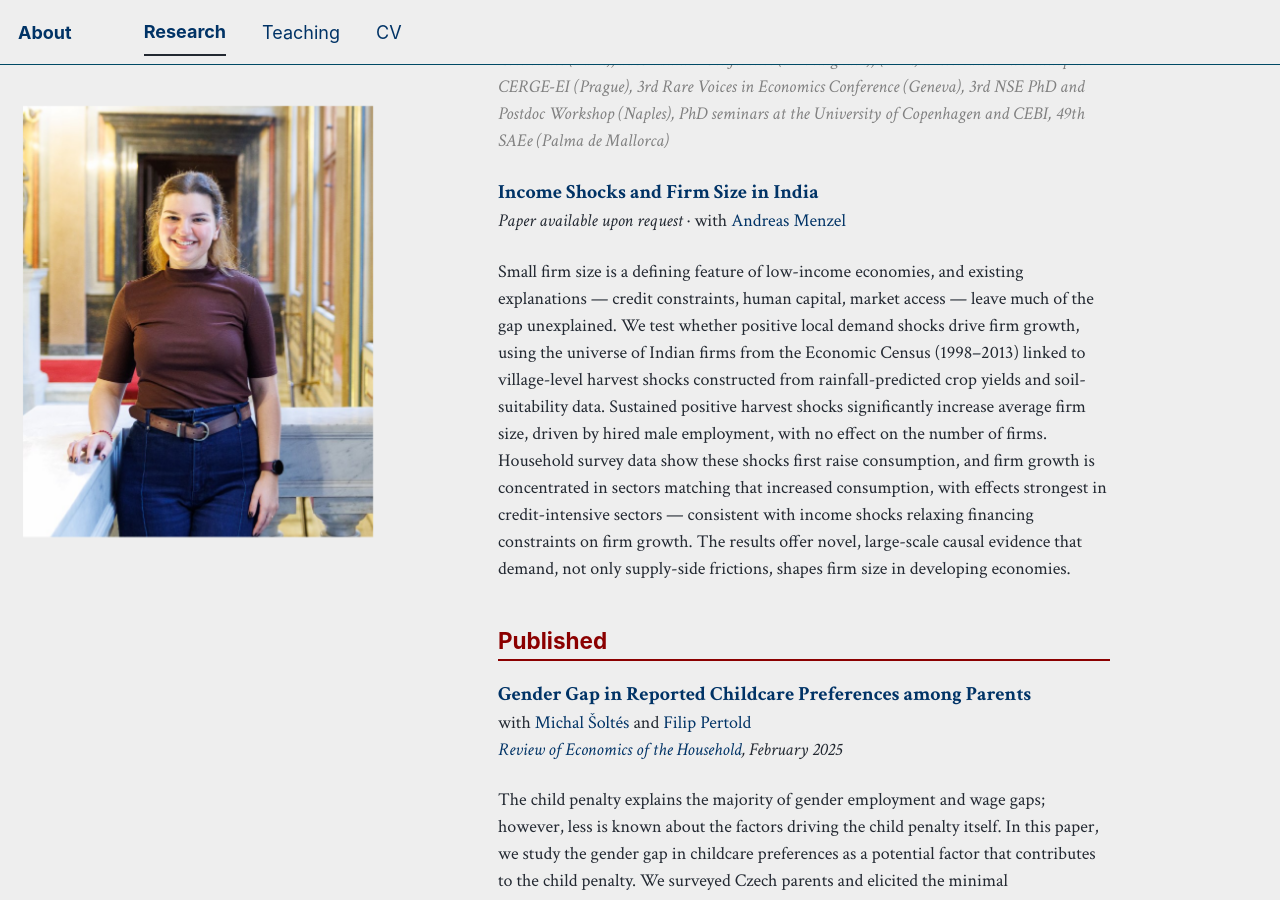
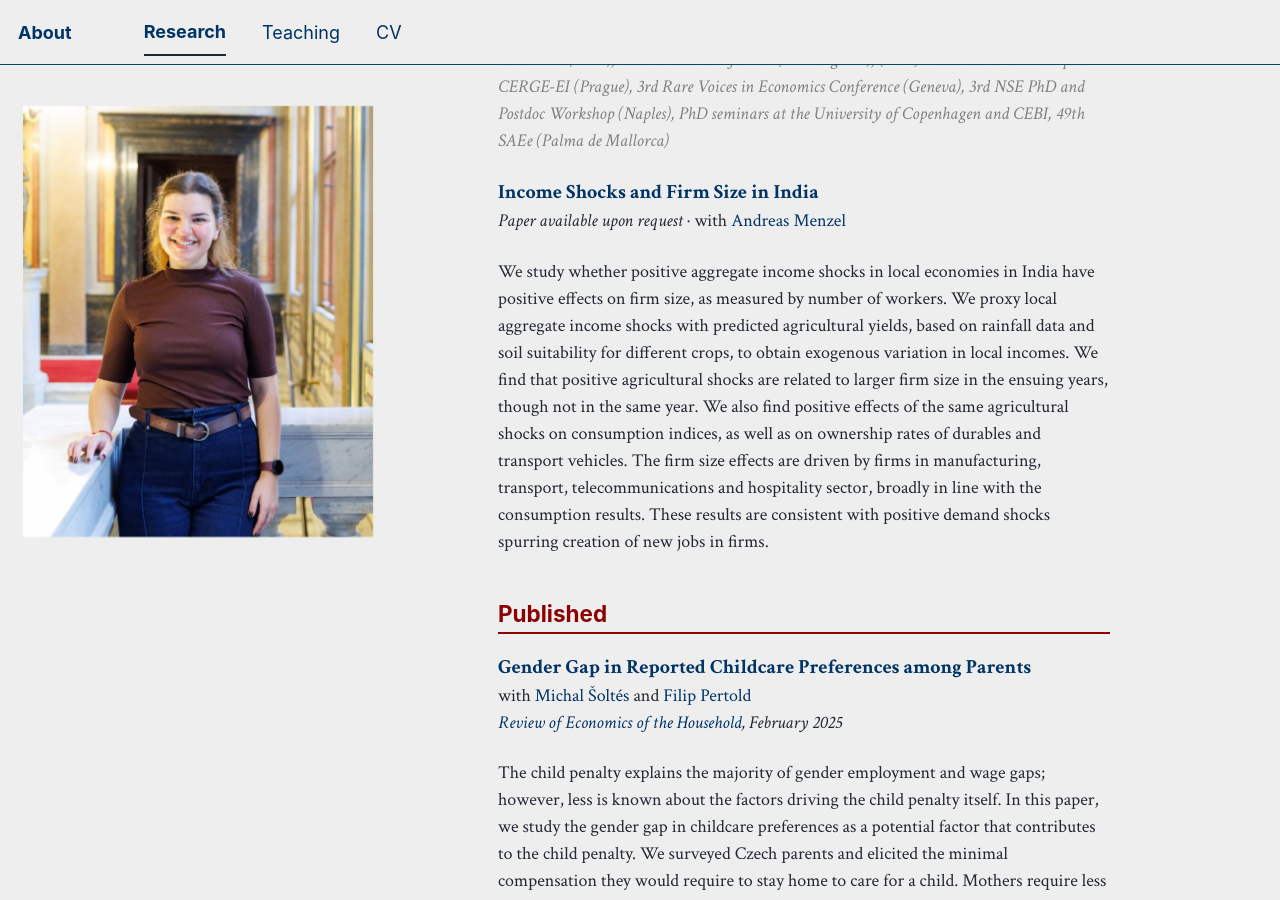
Before and after one commit to sofianasinani/sofianasinani.github.io, a Jekyll site: the page built from _publications/publications.md, in a window 1280 px wide and 900 px high, scrolled down 1395 px. Built offline with Jekyll 4.4.1, drawn with Linux system fonts in a browser that asks for light colours; a script bundle is joined from its source files by our own code; library files that are not in the unit come from our copies.

Commit message:
Update summary for income shocks and firm size paper
Revised the summary of the paper on income shocks and firm size in India to clarify the relationship between income shocks and firm growth.

```diff
--- a/_publications/publications.md
+++ b/_publications/publications.md
@@ -36,7 +36,7 @@ This paper investigates whether a mother's extended provision of full-time child
 <br>
 *Paper available upon request* · with [Andreas Menzel](https://sites.google.com/view/andreasmenzel/home)
 
-Small firm size is a defining feature of low-income economies, and existing explanations — credit constraints, human capital, market access — leave much of the gap unexplained. We test whether positive local demand shocks drive firm growth, using the universe of Indian firms from the Economic Census (1998–2013) linked to village-level harvest shocks constructed from rainfall-predicted crop yields and soil-suitability data. Sustained positive harvest shocks significantly increase average firm size, driven by hired male employment, with no effect on the number of firms. Household survey data show these shocks first raise consumption, and firm growth is concentrated in sectors matching that increased consumption, with effects strongest in credit-intensive sectors — consistent with income shocks relaxing financing constraints on firm growth. The results offer novel, large-scale causal evidence that demand, not only supply-side frictions, shapes firm size in developing economies.
+We study whether positive aggregate income shocks in local economies in India have positive effects on firm size, as measured by number of workers. We proxy local aggregate income shocks with predicted agricultural yields, based on rainfall data and soil suitability for different crops, to obtain exogenous variation in local incomes. We find that positive agricultural shocks are related to larger firm size in the ensuing years, though not in the same year. We also find positive effects of the same agricultural shocks on consumption indices, as well as on ownership rates of durables and transport vehicles. The firm size effects are driven by firms in manufacturing, transport, telecommunications and hospitality sector, broadly in line with the consumption results. These results are consistent with positive demand shocks spurring creation of new jobs in firms.
 
 <h2 style="color: #8B0000; border-bottom: 2px solid #8B0000; padding-bottom: 5px;">Published</h2>
 
```
